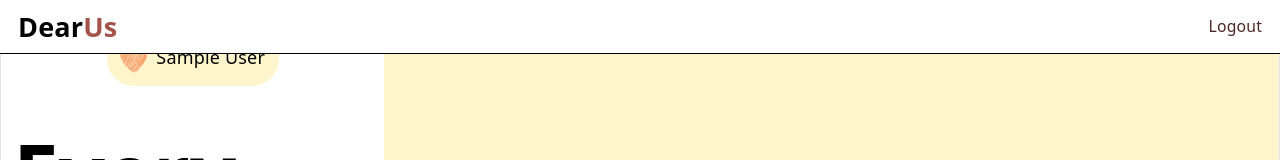
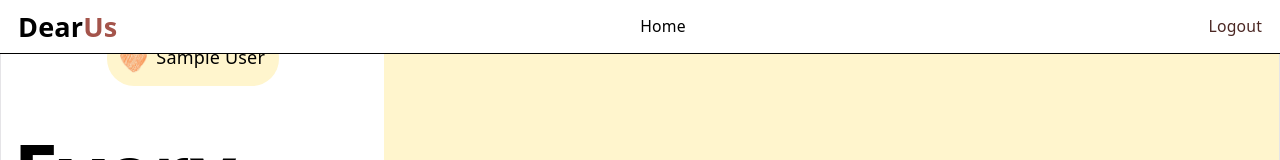
Before and after one commit to jokserpokser/dearUs-app, a React (Vite) app in the folder frontend/: page /dashboard in a window 1280 px wide. Shown: the top 160 px of the page. Built offline with nearby package versions, Linux system fonts and the light colour scheme; sample sign-in values are in the browser's storage; a web font is replaced by a local one.

Commit message:
refactor: restructure Navbar component for improved layout and readability

```diff
--- a/frontend/src/components/Navbar.tsx
+++ b/frontend/src/components/Navbar.tsx
@@ -10,19 +10,26 @@
       aria-label="Main navigation"
       className="fixed top-0 left-0 right-0 z-50 border-b bg-white border-black w-full h-12 flex items-center px-4"
     >
+      <div className="flex items-center gap-4 w-full justify-between">
+        <span className="text-black font-semibold text-2xl hover:cursor-pointer">
+          Dear<span className="text-[#a4544b]">Us</span>
+        </span>
+
         <Link
           to={homeTarget}
           aria-label="Go to home"
-        className="text-black font-semibold text-2xl hover:cursor-pointer"
+          className="text-black font-medium text-sm hover:cursor-pointer"
         >
-        Dear<span className="text-[#a4544b]">Us</span>
+          Home
         </Link>
+
         <span
-        className="ml-auto text-sm font-medium text-[#4b2723] hover:cursor-pointer"
+          className=" text-sm font-medium text-[#4b2723] hover:cursor-pointer"
           onClick={logout}
         >
           Logout
         </span>
+      </div>
     </nav>
   );
 };
```
Lines whose indentation alone changed are shown as unchanged.
